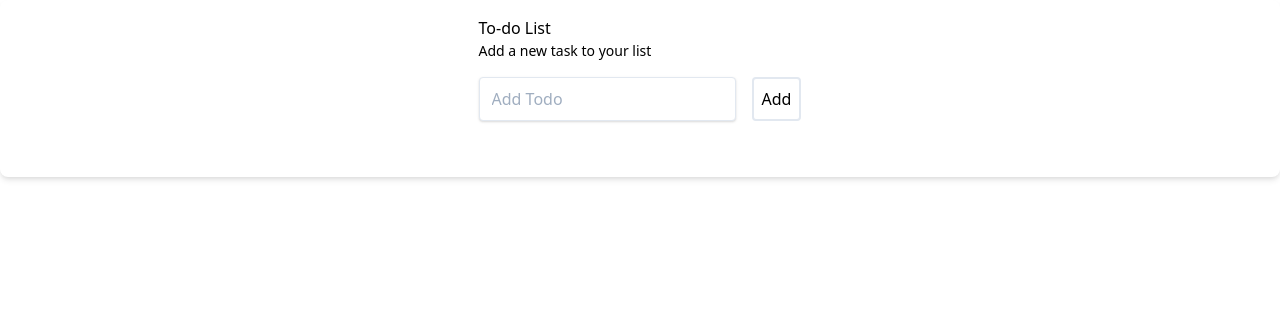
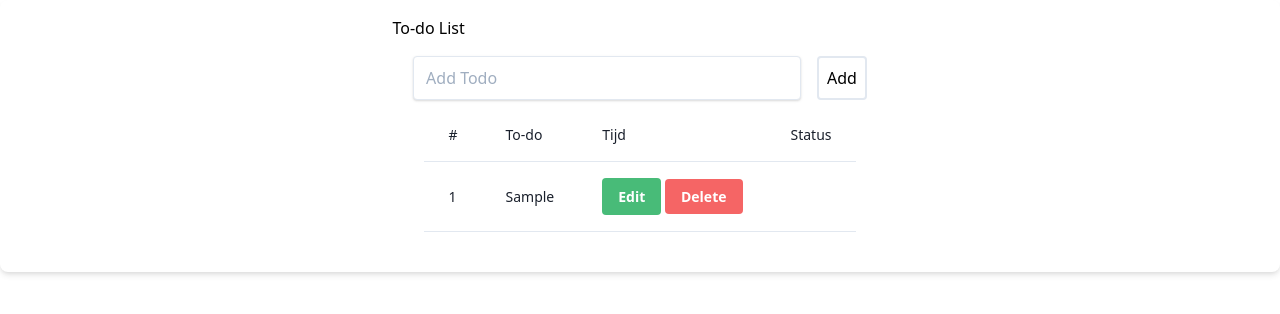
Before and after one commit to LorenzGirgis/To-do-list-app, a PHP site: page / in a window 1280 px wide. Shown: the part 48-362 px from the top of the page. Run offline with PHP 8.4, Linux system fonts and the light colour scheme; tables that the repository leaves empty hold one stand-in row (values such as "Sample post"); some libraries are stand-ins or nearby versions.

Commit message:
excercise

```diff
--- a/index.php
+++ b/index.php
@@ -12,6 +12,19 @@ try {
 } catch (PDOException $e) {
     echo $e->getMessage();
 }
+?>
+<?php
+if (isset($_POST['submit'])) {
+$naam = $_POST['naam'];
+$pdoQuery =
+    ' INSERT INTO `todo`(`naam`) VALUES (:naam)';
+$pdoQuery_run = $conn->prepare($pdoQuery);
+$pdoQuery_execc = $pdoQuery_run->execute([
+    ':naam' => $naam
+]);
+}
+$mirvat = $conn->prepare('SELECT * FROM todo');
+$mirvat->execute();
 ?>
 <!DOCTYPE html>
 <html lang="en">
@@ -76,13 +89,61 @@ try {
     <fom>
   <div class="mb-4">
             <h1 class="text-grey-darkest">To-do List</h1>
-            <p class="text-sm text-grey-dark">Add a new task to your list</p>
+<div class="mx-auto w-11/12">
+            <form action="" method="post">
             <div class="flex mt-4">
+            <label for="naam" class="block mb-2 text-sm font-medium text-gray-900 dark:text-white"></label>
                 <input class="shadow appearance-none border rounded w-full py-2 px-3 mr-4 text-grey-darker" placeholder="Add Todo">
-                <button class="flex-no-shrink p-2 border-2 rounded text-teal border-teal hover:bg-blue-100 ">Add</button>
+                <button type="submit" name="submit" class="flex-no-shrink p-2 border-2 rounded text-teal border-teal hover:bg-blue-100 ">Add</button>
             </div>
-                      </form>
-            <br>
+        </div>
+        </form>
 
-</body>
+    <div class="flex">
+<div class="py-2 inline-block min-w-full sm:px-6 lg:px-8">
+    <div class="overflow-hidden">
+    <table class="min-w-full">
+        <thead class="border-b">
+        <tr>
+        <th scope="col" class="text-sm font-medium text-gray-900 px-6 py-4 text-left">
+            #
+            </th>
+            <th scope="col" class="text-sm font-medium text-gray-900 px-6 py-4 text-left">
+           To-do
+            </th>
+            <th scope="col" class="text-sm font-medium text-gray-900 px-6 py-4 text-left">
+            Tijd
+            </th>
+            <th scope="col" class="text-sm font-medium text-gray-900 px-6 py-4 text-left">
+            Status
+            </th>
+        </tr>
+        </thead>
+        <tbody>
+        <?php while ($row = $mirvat->fetch(PDO::FETCH_ASSOC)) { ?>
+        <tr class="bg-white border-b">
+            <td class="text-sm text-gray-900 font-light px-6 py-4 whitespace-nowrap">
+            <?= $row['id'] ?>
+            </td>
+            <td class="text-sm text-gray-900 font-light px-6 py-4 whitespace-nowrap">
+            <?= $row['naam'] ?>
+            </td>
+            <td class="text-sm text-gray-900 font-light px-6 py-4 whitespace-nowrap">
+            <a href="edit.php?id=<?= $row['id'] ?>">
+            <button class="bg-green-500 hover:bg-green-700 text-white font-bold py-2 px-4 rounded">Edit</button>
+</a>
+        <a href="delete.php?id=<?= $row['id'] ?>"
+           onclick="return confirm('Are you sure you want to delete this entry?')" class='bg-red-500 hover:bg-red-700 text-white font-bold py-2 px-4 rounded'>Delete
+        </a>
+            </td>
+        </tr>
+        <?php } ?>
+        </tbody>
+    </table>
+</div>
+</div>
+</div>
+    <script src="https://unpkg.com/flowbite@1.5.3/dist/flowbite.js"></script>
+   </body>
+
 </html>
```
Also changed, not shown: database.sql (+5 -8 lines).
